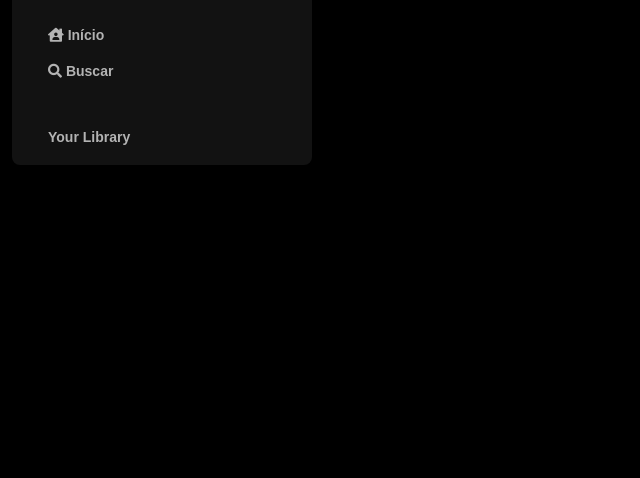
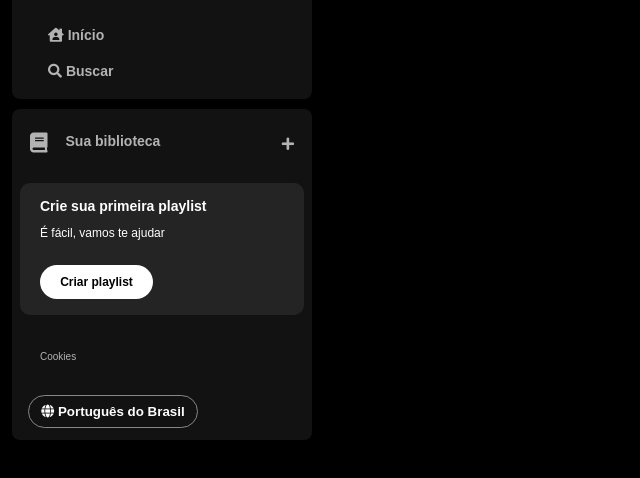
Before and after one commit to mariacarolinafs/spotify-imersao-alura, a plain HTML site: page index.html in a window 1280 px wide. Shown: the part 74-552 px from the top of the page, without its empty margins (0-640 px from the left). Drawn offline with Linux system fonts and the light colour scheme.

Commit message:
aula dois: layout

```diff
--- a/index.html
+++ b/index.html
@@ -20,7 +20,6 @@
                 </a>
             </div>
             <div>
-                <div>
                 <ul>
                     <li>
                         <a href="">
@@ -36,17 +35,34 @@
                     </li>
                 </ul>
             </div>
+        </nav>
         <div class="library">
-                    <ul>
-                        <li>
-                            <a>
-                                <span>Your Library</span>
-                            </a>
-                        </li>
-                    </ul>
+            <div class="library__content">
+                <button class="library__button">
+                    <span class="fa fa-book"></span>
+                    <span>Sua biblioteca</span>
+                </button>
+                <span class="fa fa-plus"></span>
+            </div>
+            <section class="section-playlist">
+                <div class="section-playlist__content">
+                    <span class="text title">Crie sua primeira playlist</span>
+                    <span class="text subtitle">É fácil, vamos te ajudar</span>
+                    <button class="section-playlist__button">
+                        <span>Criar playlist</span>
+                    </button>
+                </div>
+            </section>
+            <div class="cookies">
+                <a href="">Cookies</a>
+            </div>
+            <div class="languages">
+                <button class="languages__button">
+                    <span class="fa fa-globe"></span>
+                    <span>Português do Brasil</span>
+                </button>
             </div>
         </div>
-        </nav>
     </div>
 </body>
 </html>
--- a/style.css
+++ b/style.css
@@ -1,5 +1,6 @@
 body {
     background-color: #000000;
+    font-family: "DM Sans", sans-serif;
 }
 
 .sidebar {
@@ -44,3 +45,125 @@ body {
     font-size: 14px;
     font-family: "DM Sans", sans-serif;
 }
+
+.library {
+    background-color: #121212;
+    border-radius: 8px;
+    display: flex;
+    justify-content: space-between;
+    flex-direction: column;
+    padding: 4px 8px;
+    color: #b3b3b3;
+    font-weight: 600;
+    font-size: 14px;
+    margin-top: 10px;
+}
+
+.library .library__content {
+    display: flex;
+    justify-content: space-between;
+}
+
+.library .library__button {
+    display: flex;
+    margin-right: 10px;
+    color: #b3b3b3;
+    background-color: transparent;
+    border: 0px;
+    font-size: 14px;
+    font-weight: 700;
+    font-family: "DM Sans", sans-serif;
+    text-align: center;
+    text-decoration: none;
+    text-transform: none;
+    padding: 20px 10px;
+}
+
+.library .library__button .fa {
+    font-size: 20px;
+    margin-right: 10px;
+    font-weight: 300;
+    padding-right: 8px;
+}
+
+.library .library__content .fa-plus {
+    margin: 24px 10px;
+    color: #b3b3b3;
+}
+
+.section-playlist {
+    display: flex;
+    align-items: flex-start;
+    justify-content: space-between;
+    gap: 20px;
+    background-color: #242424;
+    color: #b3b3b3;
+    font-weight: 600;
+    font-size: 14px;
+    margin: 8px 0;
+    padding: 16px 20px;
+    border-radius: 10px;
+}
+
+.section-playlist .section-playlist__content {
+    display: flex;
+    flex-direction: column;
+}
+
+.section-playlist .section-playlist__content .text {
+    padding-bottom: 14px;
+    color: #ffffff;
+}
+
+.section-playlist__content .title {
+    font-weight: 700;
+}
+
+.section-playlist__content .subtitle {
+    font-weight: 500;
+    font-size: 12px;
+}
+
+.section-playlist__content .section-playlist__button {
+    display: flex;
+    justify-content: center;
+    background-color: #ffffff;
+    color: #000000;
+    border-radius: 20px;
+    font-size: 12px;
+    font-weight: 700;
+    text-decoration: none;
+    text-transform: none;
+    border: 0;
+    padding: 10px;
+    margin-top: 12px;
+    width: 113px;
+}
+
+.sidebar .cookies {
+    margin: 25px 20px;
+}
+
+.sidebar .cookies a {
+    color: #b3b3b3;
+    font-weight: 500;
+    font-size: 10px;
+    text-decoration: none;
+}
+
+.sidebar .cookies a:hover {
+    text-decoration: underline;
+}
+
+.languages .languages__button {
+    align-items: center;
+    background-color: transparent;
+    border: 1px solid #878787;
+    color: #ffffff;
+    font-weight: bold;
+    cursor: pointer;
+    width: 170px;
+    margin: 8px;
+    padding: 8px;
+    border-radius: 20px;
+}
```
Lines whose indentation alone changed are shown as unchanged.
